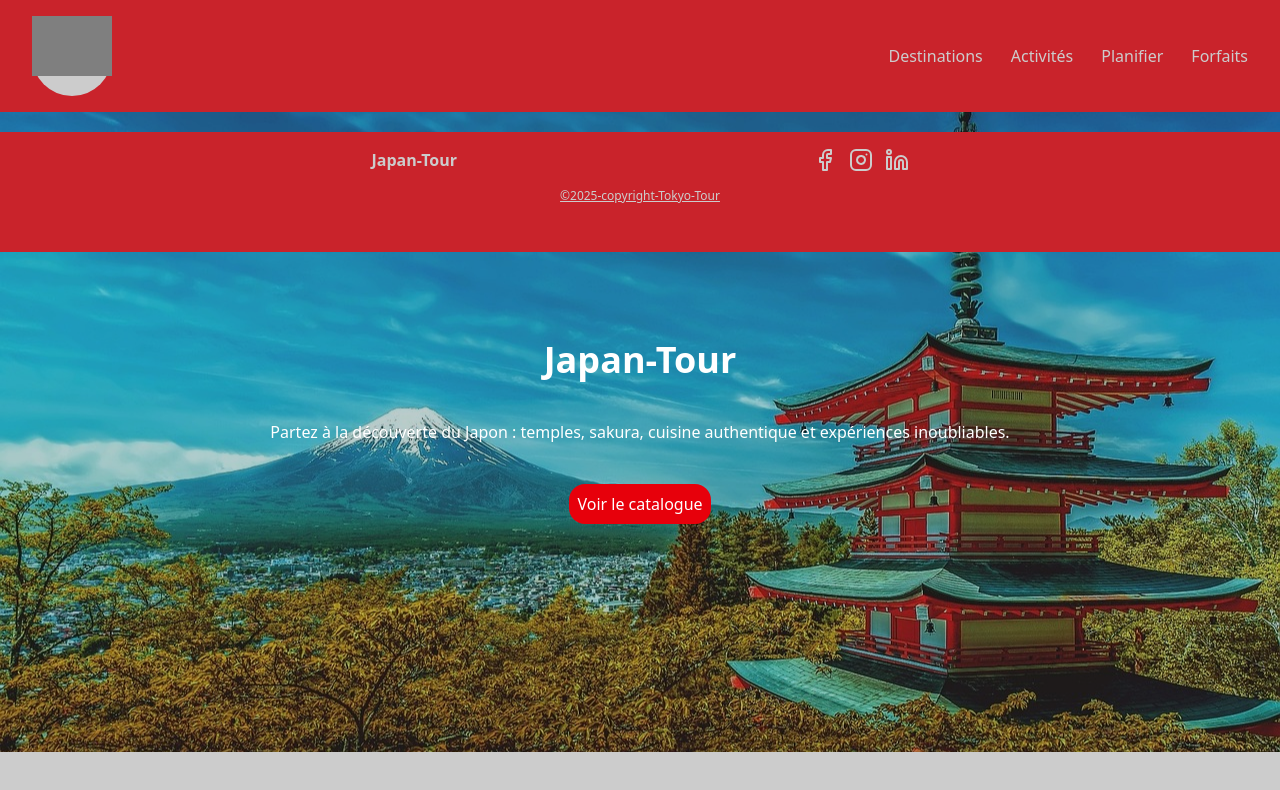
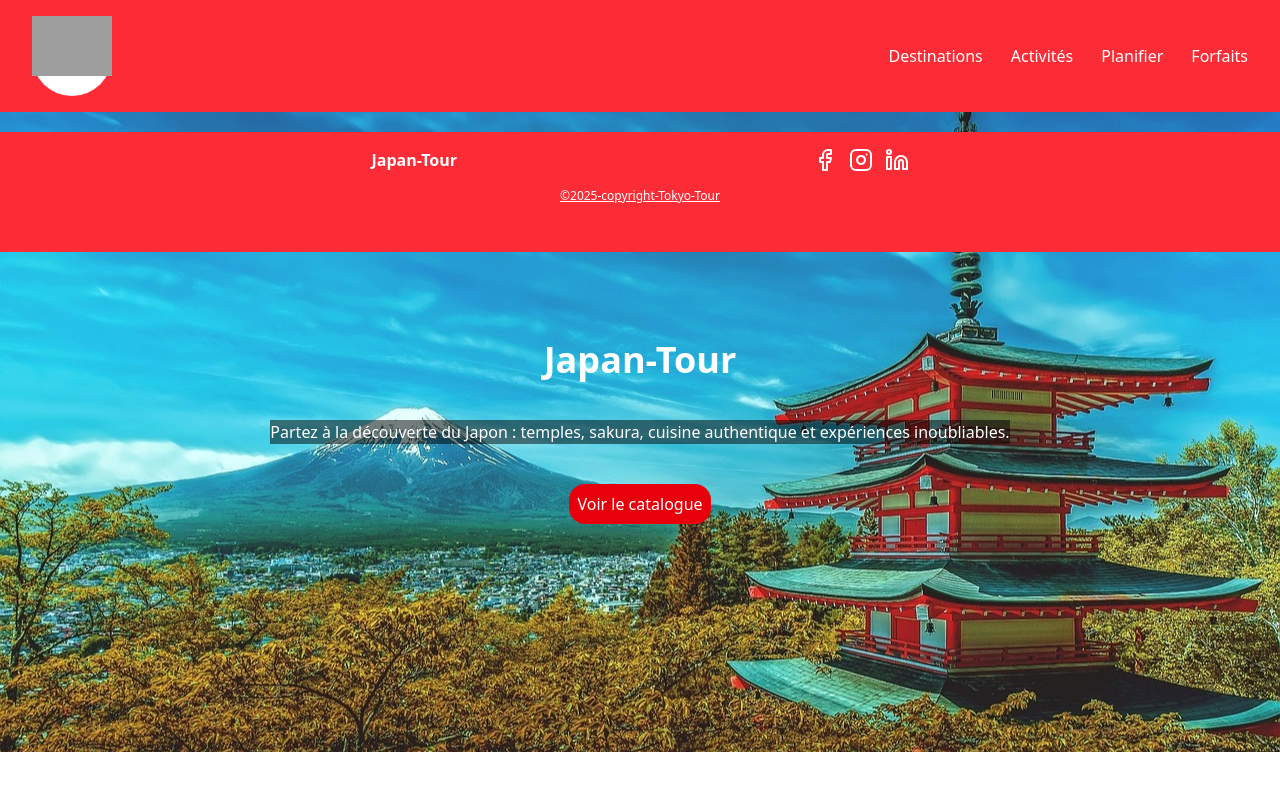
Before and after one commit to DenisPinzin/Projet-Japan-Tour, a website: page index.html in a window 1280 px wide. Drawn offline with Linux system fonts and the light colour scheme; grey boxes are pictures that could not be loaded.

Commit message:
[FIX] color hero white

```diff
--- a/index.html
+++ b/index.html
@@ -8,7 +8,7 @@
   </head>
   <body>
     <!-- HEADER -->
-    <header class="bg-red-500">
+    <header class="bg-red-500 z-10">
       <div class="px-4 py-2 md:px-8 md:py-4 flex justify-between items-center">
         <div class="w-20 h-20 bg-white rounded-full">
           <img src="assets/img/logo.png" alt="" />
@@ -48,11 +48,10 @@
       <section
         class="bg-[url('/assets/img/fuji-hero.jpg')] bg-cover bg-center h-[80vh] flex flex-col justify-center align-middle gap-10"
       >
-        <div class="absolute inset-0 bg-black/20"></div>
-        <h1 class="font-extrabold text-4xl text-center text-white z-10">
+        <h1 class="text-white font-extrabold text-4xl text-center z-10">
           Japan-Tour
         </h1>
-        <p class="text-center text-white z-10">
+        <p class="text-center text-white z-10 bg-black/50 self-center">
           Partez à la découverte du Japon : temples, sakura, cuisine authentique
           et expériences inoubliables.
         </p>
```
Also changed, not shown: assets/css/style.css.
